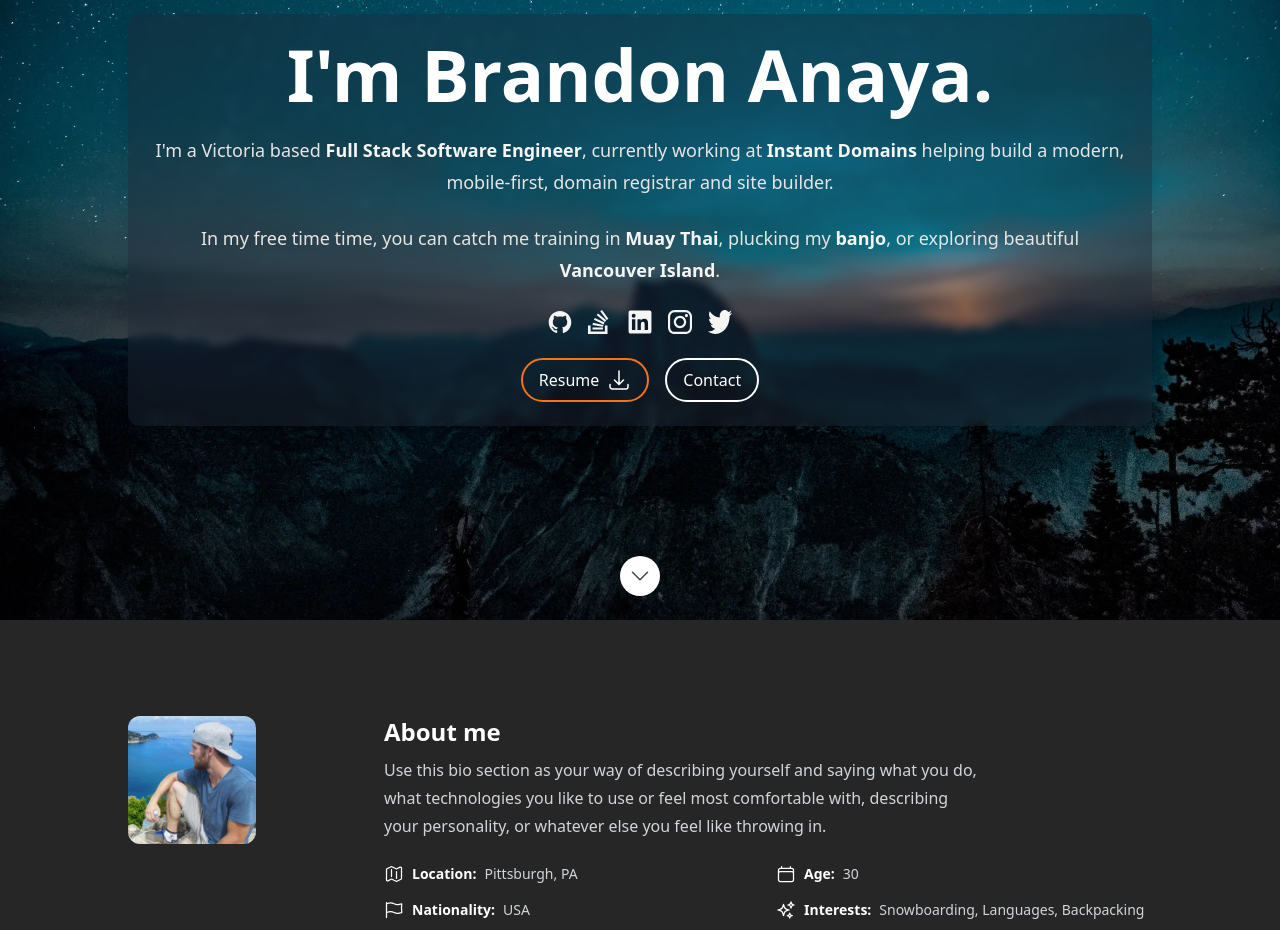
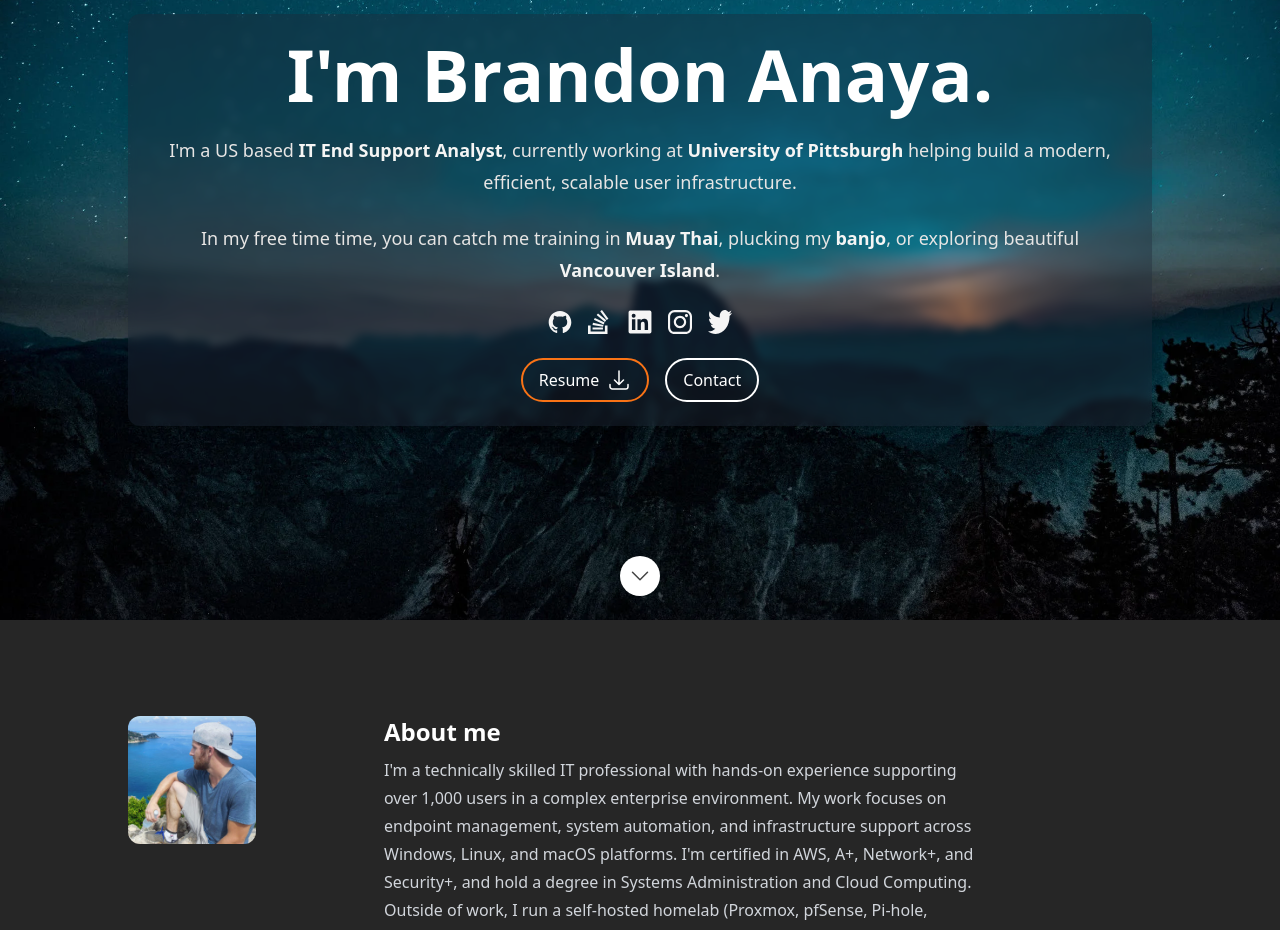
Before and after one commit to banaya7/banaya7.io, a Next.js app: page / in a window 1280 px wide. Shown: the part 180-1110 px from the top of the page. Built offline with nearby package versions, Linux system fonts and the light colour scheme.

Commit message:
Update data.tsx

```diff
--- a/src/data/data.tsx
+++ b/src/data/data.tsx
@@ -73,9 +73,9 @@ export const heroData: Hero = {
   description: (
     <>
       <p className="prose-sm text-stone-200 sm:prose-base lg:prose-lg">
-        I'm a Victoria based <strong className="text-stone-100">Full Stack Software Engineer</strong>, currently working
-        at <strong className="text-stone-100">Instant Domains</strong> helping build a modern, mobile-first, domain
-        registrar and site builder.
+        I'm a US based <strong className="text-stone-100">IT End Support Analyst</strong>, currently working
+        at <strong className="text-stone-100">University of Pittsburgh</strong> helping build a modern, efficient, scalable
+        user infrastructure.
       </p>
       <p className="prose-sm text-stone-200 sm:prose-base lg:prose-lg">
         In my free time time, you can catch me training in <strong className="text-stone-100">Muay Thai</strong>,
@@ -104,9 +104,14 @@ export const heroData: Hero = {
  */
 export const aboutData: About = {
   profileImageSrc: profilepic,
-  description: `Use this bio section as your way of describing yourself and saying what you do, what technologies you like
-  to use or feel most comfortable with, describing your personality, or whatever else you feel like throwing
-  in.`,
+  description: `I'm a technically skilled IT professional with hands-on experience supporting over 1,000
+  users in a complex enterprise environment. My work focuses on endpoint management, system automation, and
+  infrastructure support across Windows, Linux, and macOS platforms. I'm certified in AWS, A+, Network+, and
+  Security+, and hold a degree in Systems Administration and Cloud Computing.
+
+Outside of work, I run a self-hosted homelab (Proxmox, pfSense, Pi-hole, Grafana) and build custom tools
+using PowerShell and Linux to improve workflows, harden systems, and reduce manual overhead. I'm passionate
+about open-source tech, process improvement, and using automation to solve real-world problems.`,
   aboutItems: [
     {label: 'Location', text: 'Pittsburgh, PA', Icon: MapIcon},
     {label: 'Age', text: '30', Icon: CalendarIcon},
```
